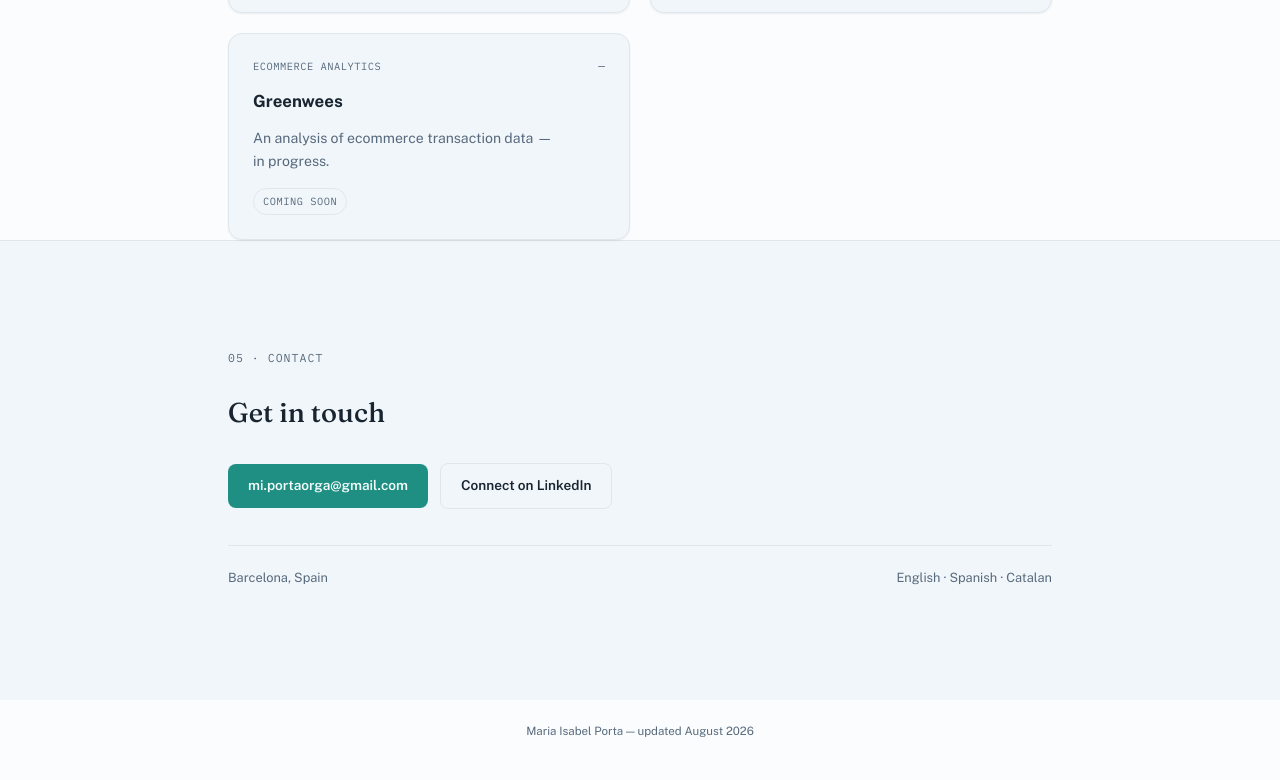
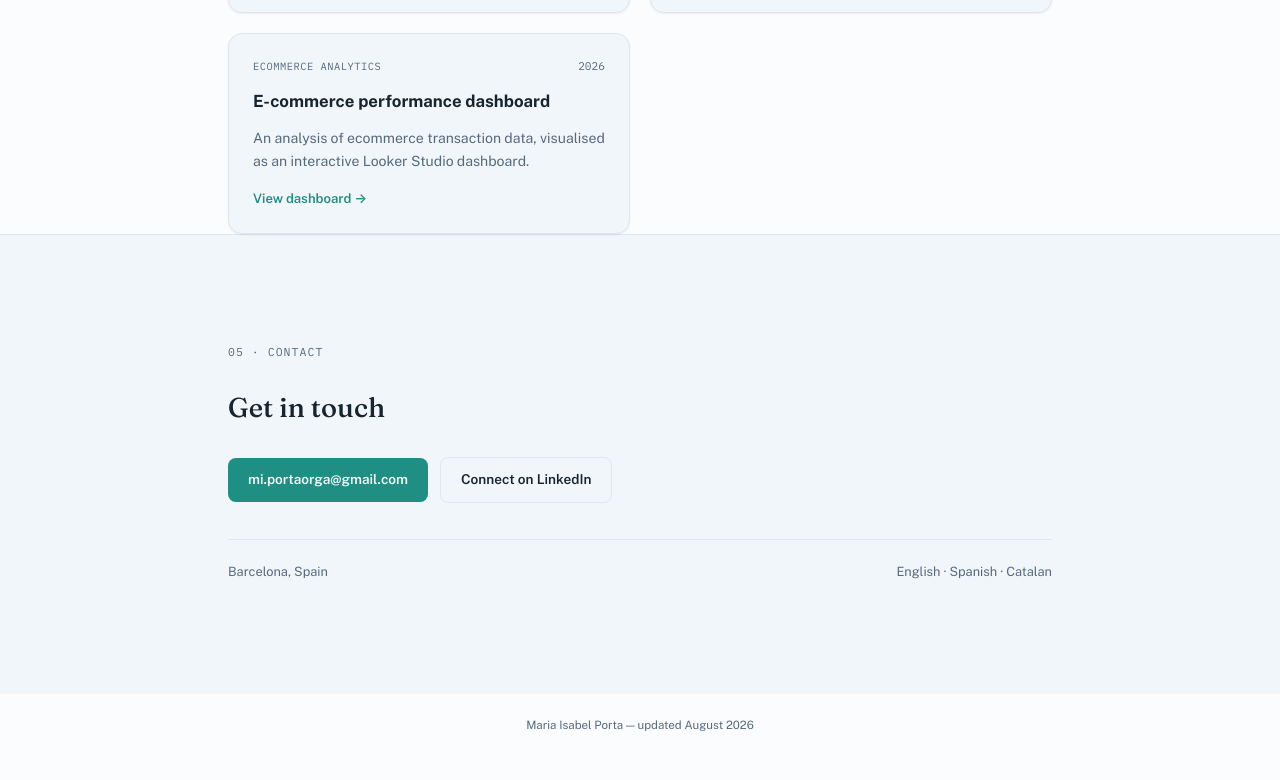
Before and after one commit to miportaorga/portfolio, a plain HTML site: page index.html in a window 1280 px wide. Shown: the part 2778-3558 px from the top of the page. Drawn offline with nearby package versions, Linux system fonts and the light colour scheme.

Commit message:
index.html

```diff
--- a/index.html
+++ b/index.html
@@ -520,7 +520,7 @@ height="0" width="0" style="display:none;visibility:hidden"></iframe></noscript>
         <h3>The Undercurrent Radar</h3>
         <p>Analysed global startup funding patterns across 175 countries and 196K startups using SQL and Python. Cleaned, validated and structured the raw data, then built an interactive Looker Studio dashboard to visualise funding patterns, capital efficiency and underserved markets.</p>
         <div class="tags"><span class="tag">SQL</span><span class="tag">Python</span><span class="tag">BigQuery</span><span class="tag">Looker Studio</span></div>
-        <div class="foot"><a class="project-link" href="#">View dashboard →</a></div>
+        <div class="foot"><a class="project-link" href="https://datastudio.google.com/reporting/b2a97c2c-cf4e-453d-a5f2-4c4a86a05da6" target="_blank" rel="noopener noreferrer">View dashboard →</a></div>
       </div>
 
       <div class="project-card">
@@ -528,14 +528,14 @@ height="0" width="0" style="display:none;visibility:hidden"></iframe></noscript>
         <h3>Key Factors Behind High-Performing Airbnb Listings</h3>
         <p>An exploratory analysis of Airbnb listing data to identify the factors most associated with high occupancy and review scores, visualised as an interactive Looker Studio dashboard.</p>
         <div class="tags"><span class="tag">SQL</span><span class="tag">Python</span><span class="tag">Looker Studio</span></div>
-        <div class="foot"><a class="project-link" href="#">View dashboard →</a></div>
+        <div class="foot"><a class="project-link" href="https://datastudio.google.com/reporting/c72c2fa0-a141-407e-9a59-3d9508113889" target="_blank" rel="noopener noreferrer">View dashboard →</a></div>
       </div>
 
       <div class="project-card">
-        <div class="meta"><span class="cat">Ecommerce Analytics</span><span class="yr mono">—</span></div>
-        <h3>Greenwees</h3>
-        <p>An analysis of ecommerce transaction data — in progress.</p>
-        <div class="foot"><span class="badge-soon">Coming soon</span></div>
+        <div class="meta"><span class="cat">Ecommerce Analytics</span><span class="yr mono">2026</span></div>
+        <h3>E-commerce performance dashboard</h3>
+        <p>An analysis of ecommerce transaction data, visualised as an interactive Looker Studio dashboard.</p>
+        <div class="foot"><a class="project-link" href="https://datastudio.google.com/reporting/fb3d4d1e-4620-4c23-962d-c7fcca718f1e" target="_blank" rel="noopener noreferrer">View dashboard →</a></div>
       </div>
 
     </div>
```
